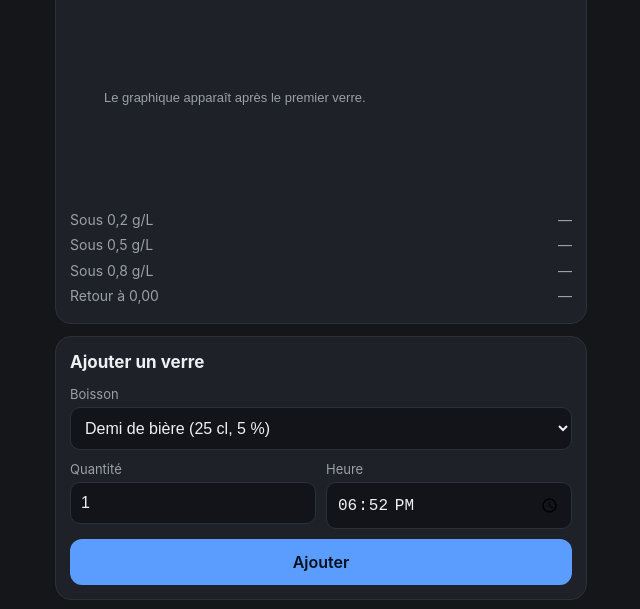
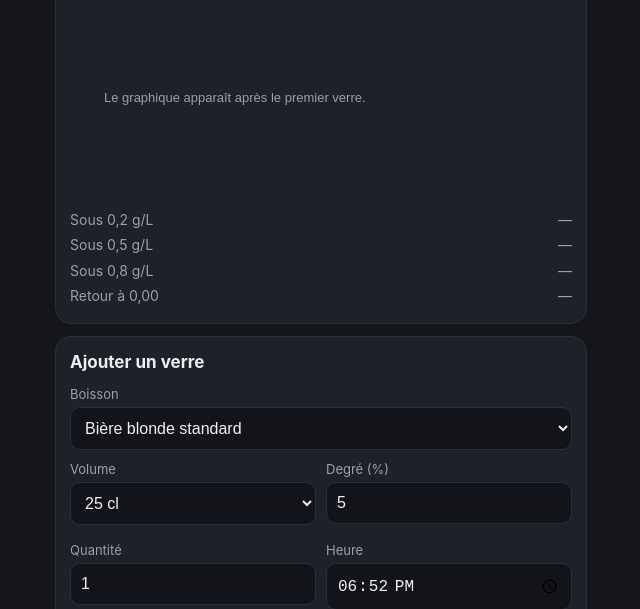
Before and after one commit to Maximeavril1869/Alcoolemie, a plain HTML site: page index.html in a window 1280 px wide. Shown: the part 188-797 px from the top of the page, without its empty margins (319-959 px from the left). Drawn offline with Linux system fonts and the light colour scheme.

Commit message:
Catalogue de marques avec degrés réels, degré modifiable (vin)
Co-Authored-By: Claude Sonnet 5.5 <noreply@anthropic.com>
Claude-Session: https://claude.ai/code/session_01UWZuQgavVBXG2UWYbw1Qoi

```diff
--- a/app.js
+++ b/app.js
@@ -165,11 +165,34 @@
 
   /* ---------- Formulaires ---------- */
   function initFormulaires() {
-    var sel = $('boisson');
-    C.BOISSONS.forEach(function (b) {
-      var o = document.createElement('option'); o.value = b.id; o.textContent = b.nom; sel.appendChild(o);
+    var sel = $('boisson'), fmtSel = $('format');
+    var parId = {};
+    window.AlcoBoissons.groupes.forEach(function (g) {
+      var og = document.createElement('optgroup'); og.label = g.nom;
+      g.items.forEach(function (b) {
+        parId[b.id] = b;
+        var o = document.createElement('option'); o.value = b.id;
+        o.textContent = b.nom + (b.v === false ? ' *' : '');
+        og.appendChild(o);
+      });
+      sel.appendChild(og);
     });
-    sel.onchange = function () { $('libre').classList.toggle('cache', sel.value !== 'libre'); };
+    function majLibre() { $('libre').classList.toggle('cache', fmtSel.value !== 'autre'); }
+    function majBoisson() {
+      var b = parId[sel.value];
+      fmtSel.innerHTML = '';
+      b.f.forEach(function (f) {
+        var o = document.createElement('option'); o.value = String(f.vol); o.textContent = f.l; fmtSel.appendChild(o);
+      });
+      var autre = document.createElement('option'); autre.value = 'autre'; autre.textContent = 'Autre volume…';
+      fmtSel.appendChild(autre);
+      if (b.libre) fmtSel.value = 'autre';
+      $('deg').value = b.deg || '';
+      $('note-boisson').textContent = b.note || (b.v === false ? '* Degré indicatif : vérifie l\'étiquette.' : '');
+      majLibre();
+    }
+    sel.onchange = majBoisson; fmtSel.onchange = majLibre;
+    majBoisson();
 
     var rp = $('repas');
     C.REPAS.forEach(function (r) {
@@ -179,14 +202,14 @@
     $('heure').value = heure(Date.now());
 
     $('btn-ajout').onclick = function () {
-      var b = C.BOISSONS.filter(function (x) { return x.id === sel.value; })[0];
-      var vol = b.vol, deg = b.deg, nom = b.nom;
-      if (b.id === 'libre') {
-        vol = parseFloat($('libre-vol').value) * 10; deg = parseFloat($('libre-deg').value);
-        nom = 'Boisson libre (' + fmt(vol / 10, 1) + ' cl, ' + fmt(deg, 1) + ' %)';
-      }
+      var b = parId[sel.value];
+      var deg = parseFloat($('deg').value);
+      var libreVol = fmtSel.value === 'autre';
+      var vol = libreVol ? parseFloat($('libre-vol').value) * 10 : parseFloat(fmtSel.value);
       var n = parseInt($('quantite').value, 10);
       if (!(vol > 0) || !(deg > 0) || !(n > 0)) { alert('Volume, degré et quantité doivent être positifs.'); return; }
+      var libelleVol = libreVol ? fmt(vol / 10, 1) + ' cl' : fmtSel.options[fmtSel.selectedIndex].text;
+      var nom = (b.libre ? 'Boisson libre' : b.nom) + ' (' + libelleVol + ', ' + fmt(deg, 1) + ' %)';
       var hm = ($('heure').value || heure(Date.now())).split(':');
       var d = new Date(); d.setHours(parseInt(hm[0], 10), parseInt(hm[1], 10), 0, 0);
       if (d.getTime() > Date.now() + 2 * MIN) d.setDate(d.getDate() - 1); // heure future = la veille
--- /dev/null
+++ b/boissons.js
@@ -0,0 +1,134 @@
+/* Alcoolemie - catalogue de boissons.
+ * deg : degré en % vol. (toujours modifiable dans l'app).
+ * v   : false = degré indicatif, non vérifié auprès d'une source ; à confirmer sur l'étiquette.
+ * f   : formats proposés (vol en mL).
+ * Degrés vérifiés en novembre 2026 sur les sites des marques ou de distributeurs (Leffe, Guinness, Kronenbourg,
+ * 1664, Heineken, Stella Artois, Desperados, Pelforth, Affligem, Grimbergen, Duvel, Delirium, Kwak, Chouffe,
+ * Chimay, Ricard, Pastis 51, Aperol, Campari, Baileys, Malibu, Get, Jägermeister, Loïc Raison). */
+(function (root) {
+  'use strict';
+
+  var F_BIERE = [{ l: '25 cl', vol: 250 }, { l: '33 cl', vol: 330 }, { l: '50 cl', vol: 500 }];
+  var F_VIN = [{ l: 'Verre 12 cl', vol: 120 }, { l: 'Verre 15 cl', vol: 150 }, { l: 'Verre 25 cl', vol: 250 }, { l: 'Bouteille 75 cl', vol: 750 }];
+  var F_BULLES = [{ l: 'Flûte 10 cl', vol: 100 }, { l: 'Coupe 12 cl', vol: 120 }, { l: 'Bouteille 75 cl', vol: 750 }];
+  var F_CIDRE = [{ l: '25 cl', vol: 250 }, { l: '33 cl', vol: 330 }, { l: 'Bouteille 75 cl', vol: 750 }];
+  var F_DOSE = [{ l: '2 cl', vol: 20 }, { l: '4 cl', vol: 40 }, { l: '5 cl', vol: 50 }, { l: '6 cl', vol: 60 }];
+  var F_APERO = [{ l: '4 cl', vol: 40 }, { l: '6 cl', vol: 60 }, { l: '10 cl', vol: 100 }];
+  var F_PASTIS = [{ l: '2 cl', vol: 20 }, { l: '3 cl', vol: 30 }, { l: '4 cl', vol: 40 }];
+  var F_COCKTAIL = [{ l: '15 cl', vol: 150 }, { l: '20 cl', vol: 200 }, { l: '25 cl', vol: 250 }];
+
+  function b(id, nom, deg, f, extra) {
+    var o = { id: id, nom: nom, deg: deg, f: f };
+    if (extra) for (var k in extra) o[k] = extra[k];
+    return o;
+  }
+  var NOTE_VIN = 'Saisis le degré inscrit sur la bouteille.';
+
+  var groupes = [
+    {
+      nom: 'Bières',
+      items: [
+        b('biere-std', 'Bière blonde standard', 5, F_BIERE),
+        b('biere-forte', 'Bière forte', 8, F_BIERE),
+        b('leffe-blonde', 'Leffe Blonde', 6.6, F_BIERE),
+        b('leffe-brune', 'Leffe Brune', 6.5, F_BIERE),
+        b('leffe-ruby', 'Leffe Ruby', 5, F_BIERE),
+        b('leffe-triple', 'Leffe Triple', 8.5, F_BIERE),
+        b('leffe-rituel', 'Leffe Rituel 9°', 9, F_BIERE),
+        b('guinness', 'Guinness Draught', 4.2, F_BIERE),
+        b('heineken', 'Heineken', 5, F_BIERE),
+        b('kronenbourg', 'Kronenbourg', 4.2, F_BIERE),
+        b('1664', '1664 Blonde', 5.5, F_BIERE),
+        b('1664-blanc', '1664 Blanc', 5, F_BIERE),
+        b('stella', 'Stella Artois', 5.2, F_BIERE),
+        b('desperados', 'Desperados Original', 5.9, F_BIERE),
+        b('pelforth-blonde', 'Pelforth Blonde', 5.8, F_BIERE),
+        b('pelforth-brune', 'Pelforth Brune', 6.5, F_BIERE),
+        b('affligem', 'Affligem Blonde', 6.7, F_BIERE),
+        b('grimbergen-blonde', 'Grimbergen Blonde', 6.7, F_BIERE),
+        b('grimbergen-ambree', 'Grimbergen Ambrée', 6.5, F_BIERE),
+        b('grimbergen-triple', 'Grimbergen Triple', 8, F_BIERE),
+        b('goudale', 'La Goudale', 7.2, F_BIERE),
+        b('duvel', 'Duvel', 8.5, F_BIERE),
+        b('delirium', 'Delirium Tremens', 8.5, F_BIERE),
+        b('kwak', 'Pauwel Kwak', 8.4, F_BIERE),
+        b('chouffe', 'La Chouffe', 8, F_BIERE),
+        b('chimay-bleue', 'Chimay Bleue', 9, F_BIERE),
+        b('chimay-triple', 'Chimay Triple', 8, F_BIERE),
+        b('chimay-doree', 'Chimay Dorée', 4.8, F_BIERE),
+        b('chimay-jaune', 'Chimay Jaune', 6.5, F_BIERE),
+        b('carlsberg', 'Carlsberg', 5, F_BIERE, { v: false }),
+        b('corona', 'Corona', 4.5, F_BIERE, { v: false }),
+        b('jupiler', 'Jupiler', 5.2, F_BIERE, { v: false }),
+        b('hoegaarden', 'Hoegaarden Blanche', 4.9, F_BIERE, { v: false })
+      ]
+    },
+    {
+      nom: 'Cidres',
+      items: [
+        b('cidre-doux', 'Cidre doux', 3, F_CIDRE),
+        b('cidre-demi', 'Cidre demi-sec', 3.5, F_CIDRE, { v: false }),
+        b('cidre-brut', 'Cidre brut', 4.5, F_CIDRE, { v: false })
+      ]
+    },
+    {
+      nom: 'Vins (degré de la bouteille)',
+      items: [
+        b('vin-rouge', 'Vin rouge', 13, F_VIN, { v: false, note: NOTE_VIN }),
+        b('vin-blanc', 'Vin blanc', 12, F_VIN, { v: false, note: NOTE_VIN }),
+        b('vin-rose', 'Vin rosé', 12, F_VIN, { v: false, note: NOTE_VIN }),
+        b('champagne', 'Champagne', 12, F_BULLES, { v: false, note: NOTE_VIN }),
+        b('cremant', 'Crémant / prosecco', 11.5, F_BULLES, { v: false, note: NOTE_VIN }),
+        b('vin-doux', 'Vin doux / liquoreux', 14, F_APERO, { v: false, note: NOTE_VIN })
+      ]
+    },
+    {
+      nom: 'Apéritifs et liqueurs',
+      items: [
+        b('ricard', 'Ricard', 45, F_PASTIS),
+        b('pastis51', 'Pastis 51', 45, F_PASTIS),
+        b('aperol', 'Aperol', 11, F_APERO),
+        b('campari', 'Campari', 25, F_APERO),
+        b('baileys', 'Baileys', 17, F_APERO),
+        b('malibu', 'Malibu', 21, F_APERO),
+        b('get27', 'Get 27', 21, F_DOSE),
+        b('get31', 'Get 31', 24, F_DOSE),
+        b('jager', 'Jägermeister', 35, F_DOSE),
+        b('martini', 'Martini (blanc ou rouge)', 14.4, F_APERO, { v: false }),
+        b('suze', 'Suze', 15, F_APERO, { v: false }),
+        b('pineau', 'Pineau des Charentes', 17, F_APERO, { v: false }),
+        b('porto', 'Porto', 20, F_APERO, { v: false })
+      ]
+    },
+    {
+      nom: 'Spiritueux',
+      items: [
+        b('whisky', 'Whisky', 40, F_DOSE),
+        b('jack', 'Jack Daniel\'s', 40, F_DOSE),
+        b('vodka', 'Vodka', 40, F_DOSE),
+        b('gin', 'Gin', 40, F_DOSE),
+        b('rhum', 'Rhum', 40, F_DOSE, { v: false }),
+        b('tequila', 'Tequila', 38, F_DOSE, { v: false }),
+        b('cognac', 'Cognac / armagnac', 40, F_DOSE, { v: false }),
+        b('calvados', 'Calvados', 40, F_DOSE, { v: false })
+      ]
+    },
+    {
+      nom: 'Cocktails',
+      items: [
+        b('spritz', 'Aperol Spritz', 9.5, F_COCKTAIL, { v: false }),
+        b('cocktail', 'Cocktail (à préciser)', 15, F_COCKTAIL, { v: false })
+      ]
+    },
+    {
+      nom: 'Autre',
+      items: [
+        b('libre', 'Saisie libre', 0, [], { libre: true })
+      ]
+    }
+  ];
+
+  var api = { groupes: groupes };
+  root.AlcoBoissons = api;
+  if (typeof module !== 'undefined' && module.exports) module.exports = api;
+})(typeof window !== 'undefined' ? window : globalThis);
--- a/calc.js
+++ b/calc.js
@@ -6,24 +6,6 @@
 
   var DENSITE = 0.8; // g/mL d'éthanol
   var MIN = 60000;
-
-  var BOISSONS = [
-    { id: 'demi', nom: 'Demi de bière (25 cl, 5 %)', vol: 250, deg: 5 },
-    { id: 'biere33', nom: 'Bière bouteille (33 cl, 5 %)', vol: 330, deg: 5 },
-    { id: 'pinte', nom: 'Pinte de bière (50 cl, 5 %)', vol: 500, deg: 5 },
-    { id: 'biere_forte', nom: 'Bière forte (33 cl, 8 %)', vol: 330, deg: 8 },
-    { id: 'vin', nom: 'Verre de vin (12 cl, 12 %)', vol: 120, deg: 12 },
-    { id: 'vin_grand', nom: 'Grand verre de vin (15 cl, 13 %)', vol: 150, deg: 13 },
-    { id: 'champagne', nom: 'Coupe de champagne (10 cl, 12 %)', vol: 100, deg: 12 },
-    { id: 'cidre', nom: 'Cidre (25 cl, 5 %)', vol: 250, deg: 5 },
-    { id: 'pastis', nom: 'Pastis (2 cl, 45 %)', vol: 20, deg: 45 },
-    { id: 'whisky', nom: 'Whisky / spiritueux (4 cl, 40 %)', vol: 40, deg: 40 },
-    { id: 'digestif', nom: 'Digestif (4 cl, 40 %)', vol: 40, deg: 40 },
-    { id: 'cocktail', nom: 'Cocktail (15 cl, 15 %)', vol: 150, deg: 15 },
-    { id: 'aperitif', nom: 'Apéritif sucré (7 cl, 18 %)', vol: 70, deg: 18 },
-    { id: 'premix', nom: 'Premix / alcopop (27,5 cl, 5,5 %)', vol: 275, deg: 5.5 },
-    { id: 'libre', nom: 'Saisie libre…', vol: 0, deg: 0 }
-  ];
 
   var REPAS = [
     { id: 'jeun', nom: 'À jeun', duree: 30, frac: 1.0 },
@@ -124,7 +106,7 @@
   }
 
   var api = {
-    BOISSONS: BOISSONS, REPAS: REPAS, SEUILS: SEUILS, DENSITE: DENSITE,
+    REPAS: REPAS, SEUILS: SEUILS, DENSITE: DENSITE,
     gramsAlcool: gramsAlcool, coefficientR: coefficientR, simuler: simuler,
     valeurA: valeurA, instantSousSeuil: instantSousSeuil, niveau: niveau
   };
--- a/index.html
+++ b/index.html
@@ -36,10 +36,14 @@
     <label>Boisson
       <select id="boisson"></select>
     </label>
-    <div id="libre" class="ligne cache">
-      <label>Volume (cl)<input id="libre-vol" type="number" inputmode="decimal" min="0" step="0.5" value="25"></label>
-      <label>Degré (%)<input id="libre-deg" type="number" inputmode="decimal" min="0" step="0.5" value="5"></label>
+    <div class="ligne">
+      <label>Volume<select id="format"></select></label>
+      <label>Degré (%)<input id="deg" type="number" inputmode="decimal" min="0" max="96" step="0.1"></label>
     </div>
+    <div id="libre" class="cache">
+      <label>Volume en cl<input id="libre-vol" type="number" inputmode="decimal" min="0" step="0.5" value="25"></label>
+    </div>
+    <p id="note-boisson" class="discret"></p>
     <div class="ligne">
       <label>Quantité<input id="quantite" type="number" inputmode="numeric" min="1" max="20" value="1"></label>
       <label>Heure<input id="heure" type="time"></label>
@@ -99,6 +103,7 @@
     Le taux réel peut être plus élevé. Ne prends pas le volant après avoir bu.
   </p>
 </main>
+<script src="boissons.js"></script>
 <script src="calc.js"></script>
 <script src="app.js"></script>
 </body>
--- a/sw.js
+++ b/sw.js
@@ -1,6 +1,6 @@
 /* Service worker : mise en cache pour un usage hors ligne. */
-var CACHE = 'alcoolemie-v1';
-var FICHIERS = ['./', 'index.html', 'style.css', 'calc.js', 'app.js', 'manifest.webmanifest',
+var CACHE = 'alcoolemie-v2';
+var FICHIERS = ['./', 'index.html', 'style.css', 'boissons.js', 'calc.js', 'app.js', 'manifest.webmanifest',
   'icons/icon-180.png', 'icons/icon-192.png', 'icons/icon-512.png'];
 
 self.addEventListener('install', function (e) {
```
Also changed, not shown: tests/test_calc.js (+9 -0 lines), 3 other files.
